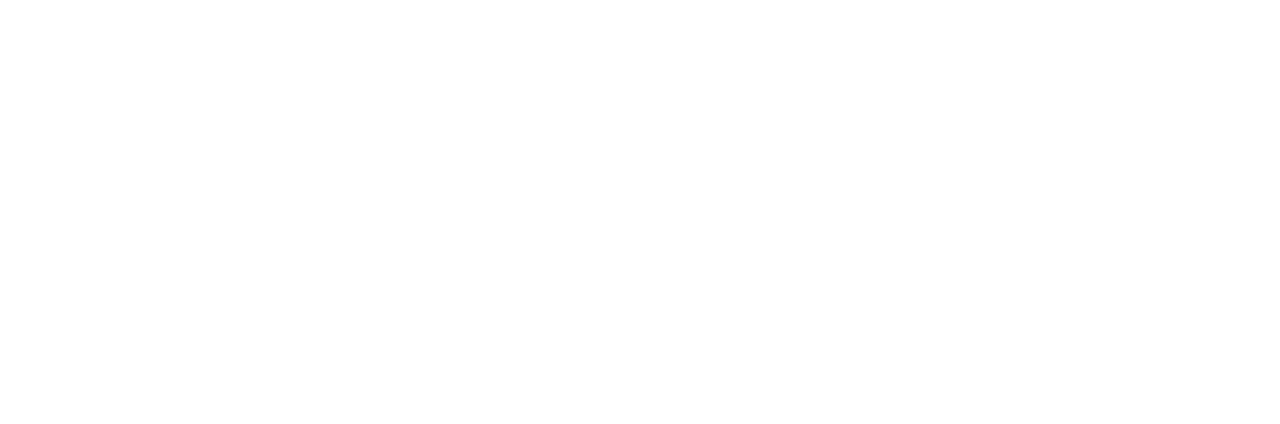
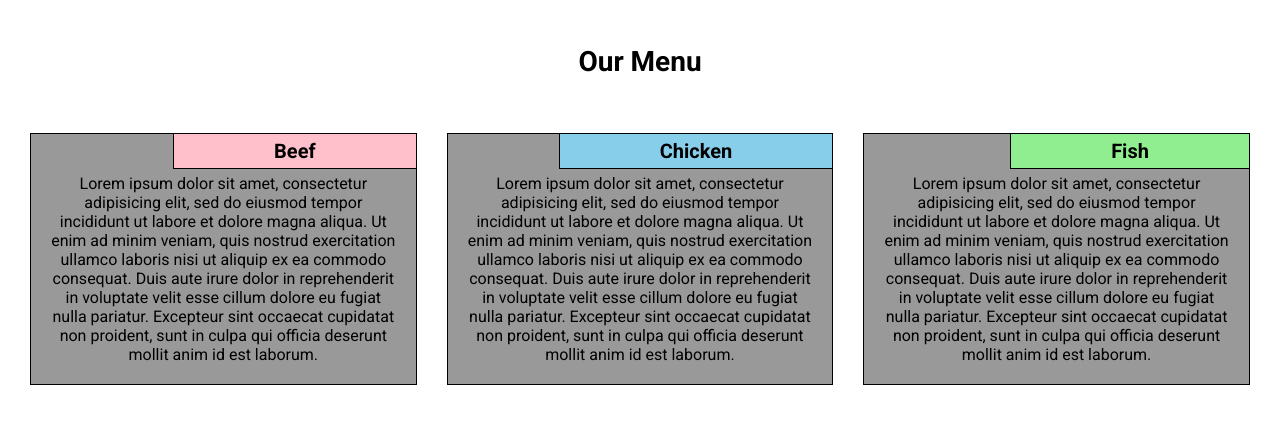
Before and after one commit to userlikescoffee/coursera-test, a plain HTML site: page module2-solution/index.html in a window 1280 px wide. Drawn offline with Linux system fonts and the light colour scheme.

Commit message:
Final commit for this module 2

```diff
--- a/module2-solution/css/styles.css
+++ b/module2-solution/css/styles.css
@@ -0,0 +1,97 @@
+*{
+    box-sizing: border-box;
+    margin:0;
+    padding:0;
+  }
+
+body{
+    font-family: 'Roboto', sans-serif;
+    font-size: 100%;
+}
+
+.container{
+   position: relative;
+   top:30px;
+   margin: 15px;
+  }
+
+.row{
+    width: 100%
+}
+.main-heading{
+    text-align: center;
+    margin-bottom: 40px;
+    font-size: 1.75em; /*75% larger */
+}
+
+.section{
+    position: relative;
+    top: 0;
+    background-color:#999999;
+    margin: 15px;
+    padding: 20px;
+    border: 1px solid #000000;
+}
+
+.section-title{
+    position: absolute;
+    /*Top-Right*/
+    top:0;
+    right: 0px;
+    padding: 5px 100px 5px 100px;
+    border-left: 1px solid #000000;
+    border-bottom: 1px solid #000000;
+}
+
+.section-title-text{
+    font-size: 1.25em; /*25% larger*/
+}
+
+
+.section p{
+    margin-top: 20px;
+    text-align: center;
+  }
+
+/*section title background colours*/
+#first-title{
+    background-color: #FFC0CB; /*Pink*/
+}
+
+#second-title{
+    background-color: #87CEEB; /*Sky Blue*/
+}
+
+#third-title{
+    background-color: #90EE90; /*Light Green*/
+}
+
+/*Responsive*/
+/*Desktop*//*all columns 1/3rd of window*/
+@media (min-width:992px){
+    .col-lg-4{
+        width: 33.33%;
+        float: left;
+    }
+}
+
+/*Tablet*/ /*two columns 50% and one column 100%*/
+@media (min-width: 768px) and (max-width: 991px){
+    .col-md-6{
+        float: left;
+        width: 50%;
+    }
+
+    .col-md-12{
+        float: left;
+        width: 100%;
+    }
+}
+
+/*Mobile*/
+@media (max-width: 767px){
+    .col-s-12{
+    float:left;
+    width:100;
+    }
+}
--- a/module2-solution/index.html
+++ b/module2-solution/index.html
@@ -4,8 +4,65 @@
 	<meta charset="utf-8">
 	<meta name="viewport" content="width=device-width, initial-scale=1">
 	<title>Module 2</title>
+	<link href="./css/styles.css" rel="stylesheet" type="text/css">
+	<link rel="preconnect" href="https://fonts.googleapis.com">
+	<link rel="preconnect" href="https://fonts.gstatic.com" crossorigin>
+	<link href="https://fonts.googleapis.com/css2?family=Roboto:ital,wght@0,100;0,300;0,400;0,500;0,700;0,900;1,100;1,300;1,400;1,500;1,700;1,900&display=swap" rel="stylesheet">
 </head>
 <body>
+	<div class = "container">
+		<div class = "row">
+			<h1 class = "main-heading">Our Menu</h1>
+			<div class = "col-lg-4 col-md-6 col-s-12">
+				<div class = "section">
+					<div class = "section-title" id = "first-title">
+						<h3 class = "section-title-text">Beef</h3>
+					</div>
+					<p>
+						Lorem ipsum dolor sit amet, consectetur adipisicing elit, sed do eiusmod
+						tempor incididunt ut labore et dolore magna aliqua. Ut enim ad minim veniam,
+						quis nostrud exercitation ullamco laboris nisi ut aliquip ex ea commodo
+						consequat. Duis aute irure dolor in reprehenderit in voluptate velit esse
+						cillum dolore eu fugiat nulla pariatur. Excepteur sint occaecat cupidatat non
+						proident, sunt in culpa qui officia deserunt mollit anim id est laborum.
+					</p>
+				</div>
+			</div>
+
+			<div class = "col-lg-4 col-md-6 col-s-12">
+				<div class = "section">
+					<div class = "section-title" id = "second-title">
+						<h3 class = "section-title-text">Chicken</h3>
+					</div>
+					<p>
+						Lorem ipsum dolor sit amet, consectetur adipisicing elit, sed do eiusmod
+						tempor incididunt ut labore et dolore magna aliqua. Ut enim ad minim veniam,
+						quis nostrud exercitation ullamco laboris nisi ut aliquip ex ea commodo
+						consequat. Duis aute irure dolor in reprehenderit in voluptate velit esse
+						cillum dolore eu fugiat nulla pariatur. Excepteur sint occaecat cupidatat non
+						proident, sunt in culpa qui officia deserunt mollit anim id est laborum.
+					</p>
+				</div>
+			</div>
+
+			<div class = "col-lg-4 col-md-12 col-s-12">
+				<div class = "section">
+					<div class = "section-title" id = "third-title">
+						<h3 class = "section-title-text">Fish</h3>
+					</div>
+					<p>
+						Lorem ipsum dolor sit amet, consectetur adipisicing elit, sed do eiusmod
+						tempor incididunt ut labore et dolore magna aliqua. Ut enim ad minim veniam,
+						quis nostrud exercitation ullamco laboris nisi ut aliquip ex ea commodo
+						consequat. Duis aute irure dolor in reprehenderit in voluptate velit esse
+						cillum dolore eu fugiat nulla pariatur. Excepteur sint occaecat cupidatat non
+						proident, sunt in culpa qui officia deserunt mollit anim id est laborum.
+					</p>
+				</div>
+			</div>
+
+		</div>
+	</div>
 
 </body>
 </html>
```
